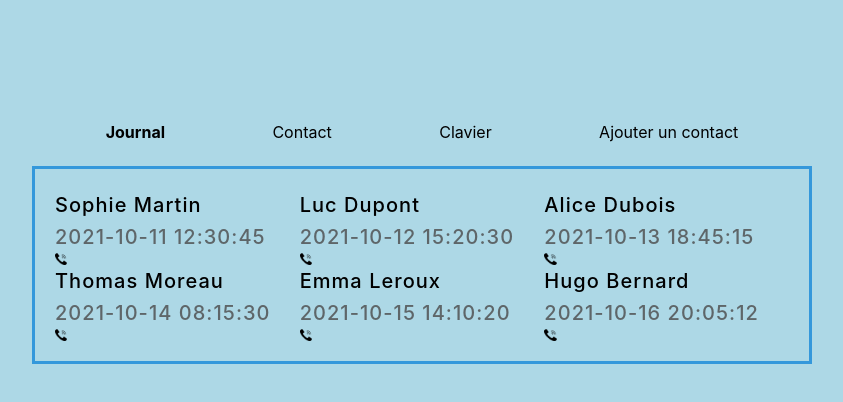
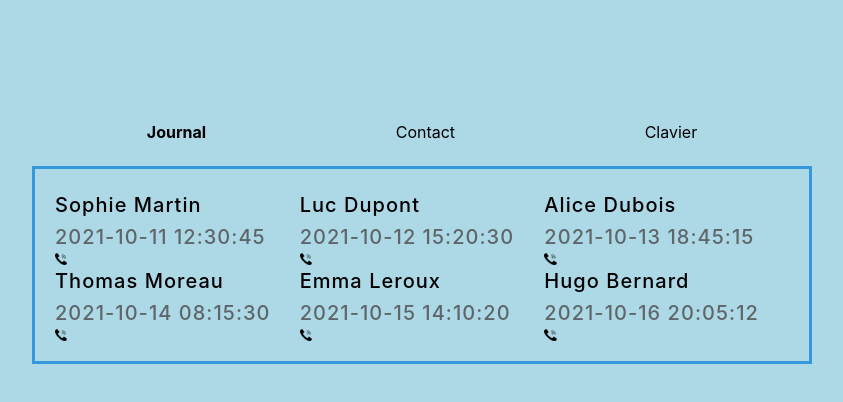
Before and after one commit to Maissack/telephone-project, a Vue app: page / in a window 1280 px wide. Shown: the top 402 px of the page, without its empty margins (218-1061 px from the left). Built offline with nearby package versions, Linux system fonts and the light colour scheme.

Commit message:
:wrench: REMOVE element in navbar

```diff
--- a/src/App.vue
+++ b/src/App.vue
@@ -7,7 +7,6 @@
         <RouterLink to="/">Journal</RouterLink>
         <RouterLink to="/contact">Contact</RouterLink>
         <RouterLink to="/clavier">Clavier</RouterLink>
-        <RouterLink to="/addcontact">Ajouter un contact</RouterLink>
       </nav>
     </header>
     <RouterView />
```
